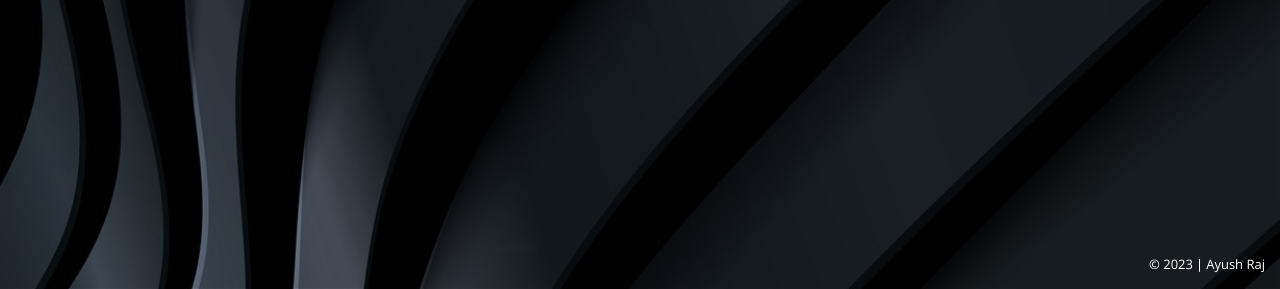
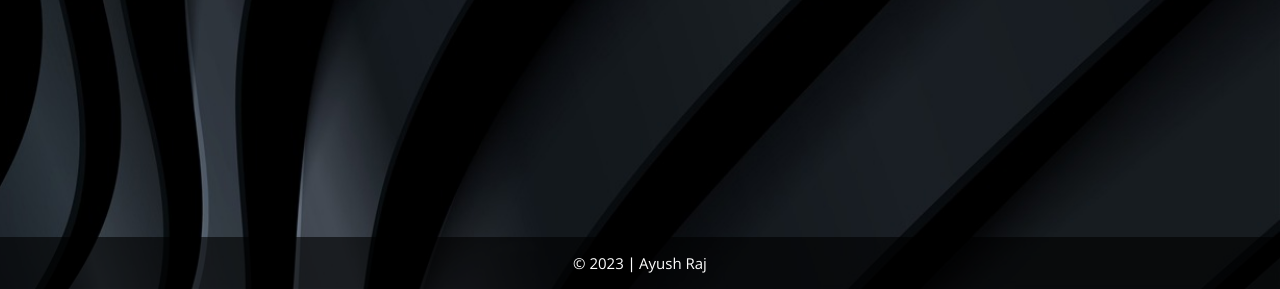
Before and after one commit to arayush34/ayushraj.github.io, a plain HTML site: page index.html in a window 1280 px wide. Shown: the part 511-800 px from the top of the page. Drawn offline with nearby package versions, Linux system fonts and the light colour scheme.

Commit message:
Update style.css

```diff
--- a/assets/css/style.css
+++ b/assets/css/style.css
@@ -125,6 +125,7 @@ h6 {
 
 #header .social-links a:hover {
   background: #18d26e;
+  text-decoration: underline;
 }
 
 @media (max-width: 992px) {
@@ -1171,13 +1172,16 @@ section .container {
 # Credits
 --------------------------------------------------------------*/
 .credits {
+  background-color: rgba(0, 0, 0, 0.6);
+  background-size: 0.1% ;
+  background-blend-mode: hue;
   position: fixed;
   right: 0;
   left: 0;
   bottom: 0;
   padding: 15px;
-  text-align: right;
-  font-size: 13px;
+  text-align: center;
+  font-size: 15px;
   color: #fff;
   z-index: 999999;
 }
```
